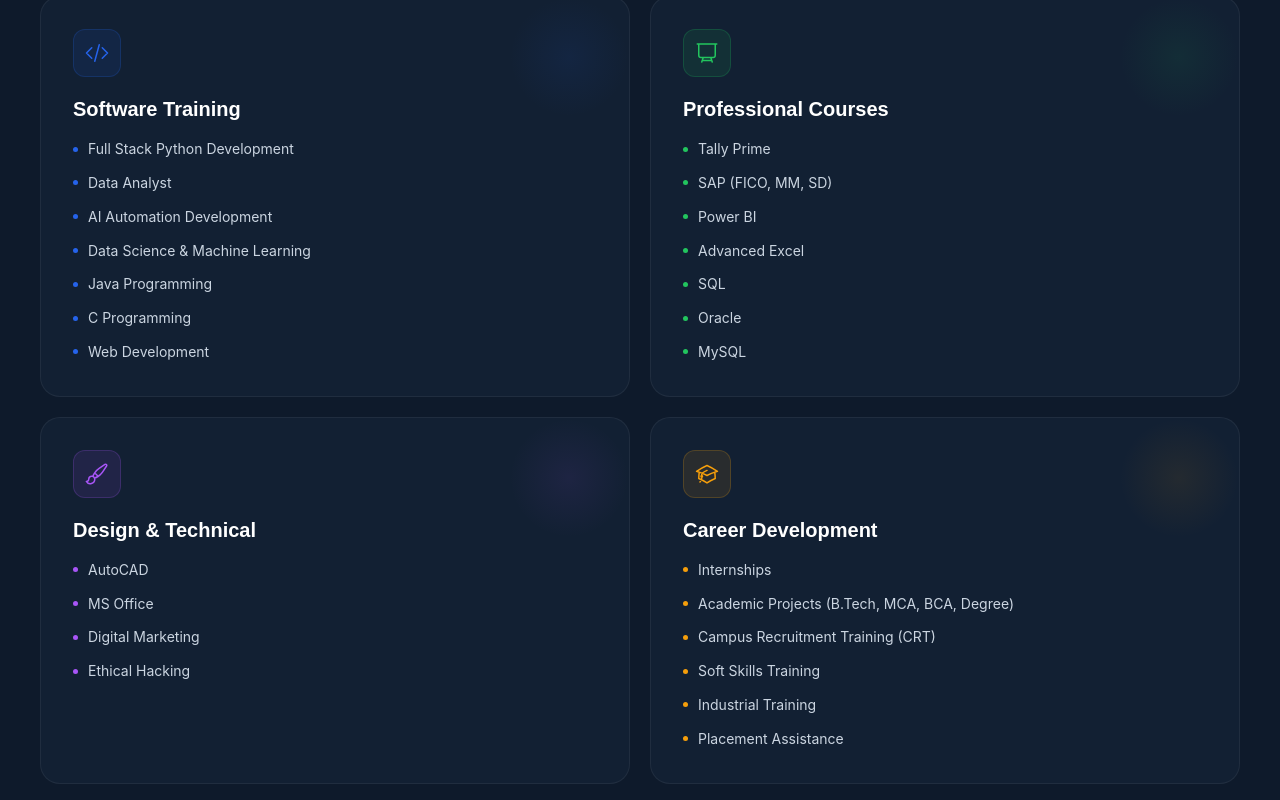
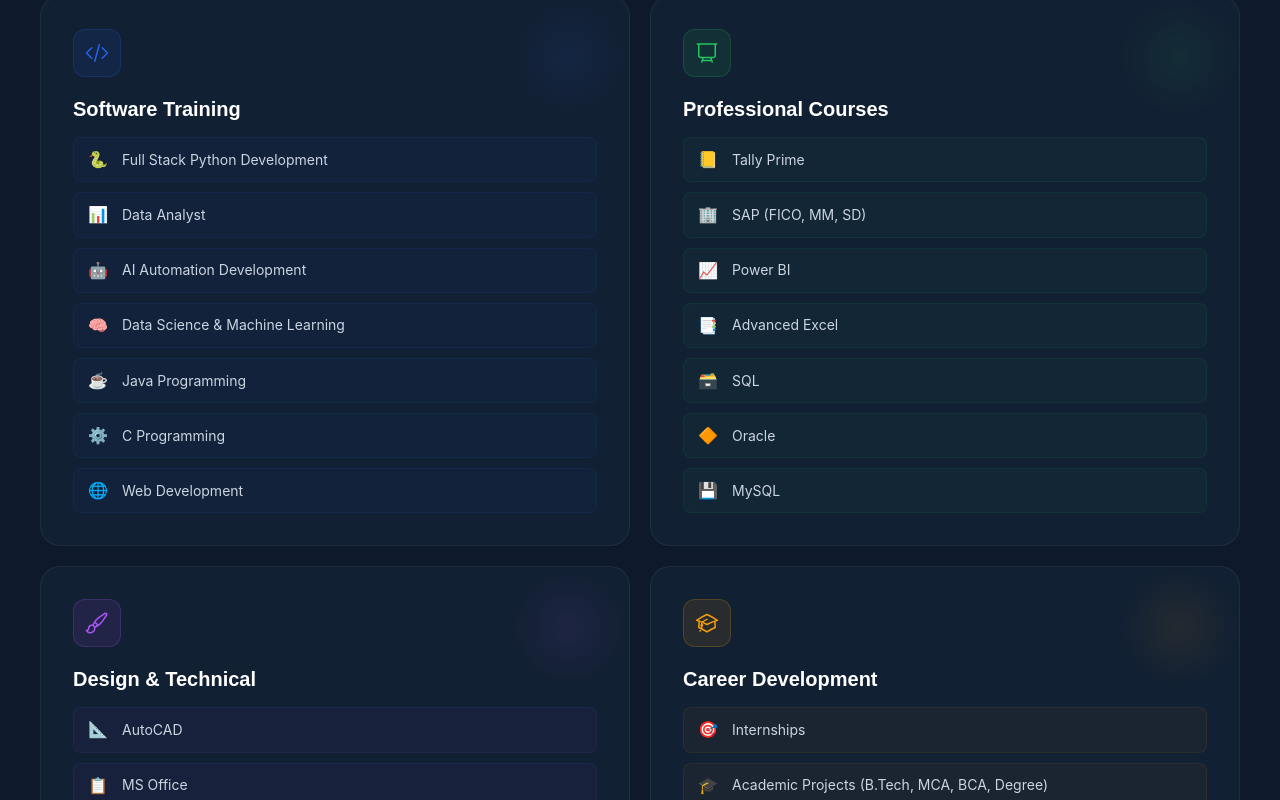
Before and after one commit to Lokesh19-2005/hansa-technologies, a Next.js app: page / in a window 1280 px wide. Shown: the part 2320-3120 px from the top of the page. Built offline with nearby package versions, Linux system fonts and the light colour scheme; a web font is replaced by a local one.

Commit message:
Add relevant icons to all program courses for professional look

```diff
--- a/src/app/page.tsx
+++ b/src/app/page.tsx
@@ -185,10 +185,18 @@
                 </div>
                 <h3 style={{ fontSize: "20px", fontWeight: 700, color: "#FFFFFF", marginBottom: "16px" }}>Software Training</h3>
                 <div style={{ display: "flex", flexDirection: "column", gap: "10px" }}>
-                  {["Full Stack Python Development", "Data Analyst", "AI Automation Development", "Data Science & Machine Learning", "Java Programming", "C Programming", "Web Development"].map((course) => (
-                    <div key={course} style={{ display: "flex", alignItems: "center", gap: "10px" }}>
-                      <div style={{ width: "5px", height: "5px", borderRadius: "50%", background: "#2563EB", flexShrink: 0 }} />
-                      <span style={{ color: "#CBD5E1", fontSize: "14px" }}>{course}</span>
+                  {[
+                    { name: "Full Stack Python Development", icon: "🐍" },
+                    { name: "Data Analyst", icon: "📊" },
+                    { name: "AI Automation Development", icon: "🤖" },
+                    { name: "Data Science & Machine Learning", icon: "🧠" },
+                    { name: "Java Programming", icon: "☕" },
+                    { name: "C Programming", icon: "⚙️" },
+                    { name: "Web Development", icon: "🌐" },
+                  ].map((course) => (
+                    <div key={course.name} style={{ display: "flex", alignItems: "center", gap: "12px", padding: "8px 12px", borderRadius: "8px", background: "rgba(37,99,235,0.04)", border: "1px solid rgba(37,99,235,0.08)" }}>
+                      <span style={{ fontSize: "16px", width: "24px", textAlign: "center" }}>{course.icon}</span>
+                      <span style={{ color: "#CBD5E1", fontSize: "14px" }}>{course.name}</span>
                     </div>
                   ))}
                 </div>
@@ -204,10 +212,18 @@
                 </div>
                 <h3 style={{ fontSize: "20px", fontWeight: 700, color: "#FFFFFF", marginBottom: "16px" }}>Professional Courses</h3>
                 <div style={{ display: "flex", flexDirection: "column", gap: "10px" }}>
-                  {["Tally Prime", "SAP (FICO, MM, SD)", "Power BI", "Advanced Excel", "SQL", "Oracle", "MySQL"].map((course) => (
-                    <div key={course} style={{ display: "flex", alignItems: "center", gap: "10px" }}>
-                      <div style={{ width: "5px", height: "5px", borderRadius: "50%", background: "#22C55E", flexShrink: 0 }} />
-                      <span style={{ color: "#CBD5E1", fontSize: "14px" }}>{course}</span>
+                  {[
+                    { name: "Tally Prime", icon: "📒" },
+                    { name: "SAP (FICO, MM, SD)", icon: "🏢" },
+                    { name: "Power BI", icon: "📈" },
+                    { name: "Advanced Excel", icon: "📑" },
+                    { name: "SQL", icon: "🗃️" },
+                    { name: "Oracle", icon: "🔶" },
+                    { name: "MySQL", icon: "💾" },
+                  ].map((course) => (
+                    <div key={course.name} style={{ display: "flex", alignItems: "center", gap: "12px", padding: "8px 12px", borderRadius: "8px", background: "rgba(34,197,94,0.04)", border: "1px solid rgba(34,197,94,0.08)" }}>
+                      <span style={{ fontSize: "16px", width: "24px", textAlign: "center" }}>{course.icon}</span>
+                      <span style={{ color: "#CBD5E1", fontSize: "14px" }}>{course.name}</span>
                     </div>
                   ))}
                 </div>
@@ -223,10 +239,15 @@
                 </div>
                 <h3 style={{ fontSize: "20px", fontWeight: 700, color: "#FFFFFF", marginBottom: "16px" }}>Design & Technical</h3>
                 <div style={{ display: "flex", flexDirection: "column", gap: "10px" }}>
-                  {["AutoCAD", "MS Office", "Digital Marketing", "Ethical Hacking"].map((course) => (
-                    <div key={course} style={{ display: "flex", alignItems: "center", gap: "10px" }}>
-                      <div style={{ width: "5px", height: "5px", borderRadius: "50%", background: "#A855F7", flexShrink: 0 }} />
-                      <span style={{ color: "#CBD5E1", fontSize: "14px" }}>{course}</span>
+                  {[
+                    { name: "AutoCAD", icon: "📐" },
+                    { name: "MS Office", icon: "📋" },
+                    { name: "Digital Marketing", icon: "📱" },
+                    { name: "Ethical Hacking", icon: "🔒" },
+                  ].map((course) => (
+                    <div key={course.name} style={{ display: "flex", alignItems: "center", gap: "12px", padding: "8px 12px", borderRadius: "8px", background: "rgba(168,85,247,0.04)", border: "1px solid rgba(168,85,247,0.08)" }}>
+                      <span style={{ fontSize: "16px", width: "24px", textAlign: "center" }}>{course.icon}</span>
+                      <span style={{ color: "#CBD5E1", fontSize: "14px" }}>{course.name}</span>
                     </div>
                   ))}
                 </div>
@@ -242,10 +263,17 @@
                 </div>
                 <h3 style={{ fontSize: "20px", fontWeight: 700, color: "#FFFFFF", marginBottom: "16px" }}>Career Development</h3>
                 <div style={{ display: "flex", flexDirection: "column", gap: "10px" }}>
-                  {["Internships", "Academic Projects (B.Tech, MCA, BCA, Degree)", "Campus Recruitment Training (CRT)", "Soft Skills Training", "Industrial Training", "Placement Assistance"].map((course) => (
-                    <div key={course} style={{ display: "flex", alignItems: "center", gap: "10px" }}>
-                      <div style={{ width: "5px", height: "5px", borderRadius: "50%", background: "#F59E0B", flexShrink: 0 }} />
-                      <span style={{ color: "#CBD5E1", fontSize: "14px" }}>{course}</span>
+                  {[
+                    { name: "Internships", icon: "🎯" },
+                    { name: "Academic Projects (B.Tech, MCA, BCA, Degree)", icon: "🎓" },
+                    { name: "Campus Recruitment Training (CRT)", icon: "🏆" },
+                    { name: "Soft Skills Training", icon: "🗣️" },
+                    { name: "Industrial Training", icon: "🏭" },
+                    { name: "Placement Assistance", icon: "💼" },
+                  ].map((course) => (
+                    <div key={course.name} style={{ display: "flex", alignItems: "center", gap: "12px", padding: "8px 12px", borderRadius: "8px", background: "rgba(245,158,11,0.04)", border: "1px solid rgba(245,158,11,0.08)" }}>
+                      <span style={{ fontSize: "16px", width: "24px", textAlign: "center" }}>{course.icon}</span>
+                      <span style={{ color: "#CBD5E1", fontSize: "14px" }}>{course.name}</span>
                     </div>
                   ))}
                 </div>
```
